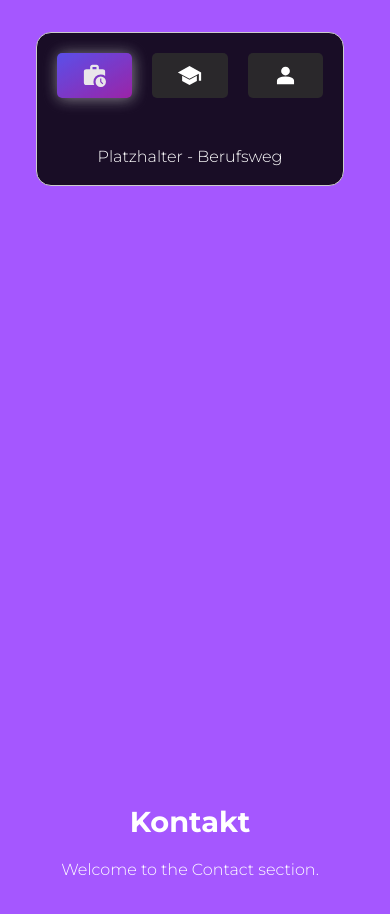
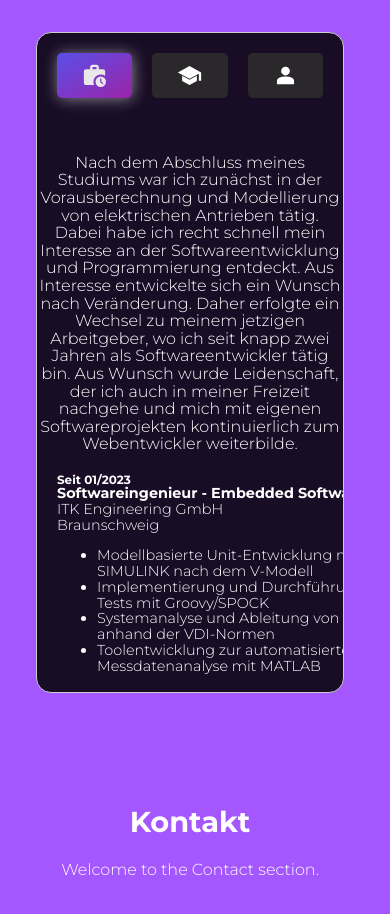
Before and after one commit to DenKim94/PRJ_myPortfolioWebsite, a React (Vite) app in the folder my-website-app/: page / in a window 390 px wide. Shown: the part 1800-2714 px from the top of the page. Built offline with nearby package versions, Linux system fonts and the light colour scheme.

Commit message:
Added job experience items and styles

```diff
--- a/my-website-app/src/components/JobExperienceContent.jsx
+++ b/my-website-app/src/components/JobExperienceContent.jsx
@@ -2,9 +2,27 @@ import './../styles/TabContent.css';
 import * as globalConstants from './../globalConstants.js';
 
 const JobExperienceContent = () => {
+
     return (
-        <div>
-            Platzhalter - Berufsweg
+        <div className='job-content'>
+            <p id="job-description">
+                {globalConstants.INFO_TEXT_JOB_EXPERIENCE}
+            </p>
+            {globalConstants.JOB_EXPERIENCE_CONTENT.map((jobObj, job_index) => (
+                <div className='job-list' key={job_index}>
+                    <h5 id='job-time-period'>{jobObj.timePeriod}</h5>
+                    <div className='job-items'>
+                        <h4 id='job-title'>{jobObj.jobTitle}</h4>
+                        <a id='company-name' href={jobObj.url} target="_blank">{jobObj.company}</a>
+                        <p id='job-location'>{jobObj.location}</p>
+                        <ul className='job-duties'>
+                            {jobObj.duties.map((duty, duty_index) => (
+                                <li key={duty_index}>{duty}</li>
+                            ))}
+                        </ul>
+                    </div>
+                </div>
+            ))}
         </div>
      );
 }
--- a/my-website-app/src/globalConstants.js
+++ b/my-website-app/src/globalConstants.js
@@ -114,11 +114,6 @@ export const PROJECT_CARDS_DATA = [
     },
 ];
 
-// Beschreibungs-/Infotexte für die jeweiligen Abschnitte
-export const INFO_TEXT_ABOUT_SECTION_1 = `Nach dem Studienabschluss in Energietechnik war ich zunächst in der Vorausberechnung von elektrischen Antrieben tätig.
-Dabei habe ich schnell mein Interesse an der Softwareentwicklung und Programmierung entdeckt.
-Aus Interesse entwickelte sich ein Wunsch nach Veränderung. Daher bin ich seit knapp zwei Jahren als Softwareentwickler tätig.
-Aus Wunsch wurde Leidenschaft, der ich auch in meiner Freizeit nachgehe und mich mit eigenen Softwareprojekten kontinuierlich zum Webentwickler weiterbilde.`;
 
 // Pfade zu den Bildern für die Diashow (Photoslider)
 const PATH_TO_IMAGES = 'src/assets/images/';
@@ -142,3 +137,43 @@ export const TAB_INFOS = [
     { label: 'Bildungsweg', contentId: 2, icon: `${PATH_TO_ICONS}Education_Icon.svg`},
     { label: 'Lebensweg', contentId: 3, icon: `${PATH_TO_ICONS}Person_Icon.svg`},
 ];
+
+export const INFO_TEXT_JOB_EXPERIENCE = `Nach dem Abschluss meines Studiums war ich zunächst in der Vorausberechnung und Modellierung von elektrischen Antrieben tätig.
+Dabei habe ich recht schnell mein Interesse an der Softwareentwicklung und Programmierung entdeckt.
+Aus Interesse entwickelte sich ein Wunsch nach Veränderung.
+Daher erfolgte ein Wechsel zu meinem jetzigen Arbeitgeber, wo ich seit knapp zwei Jahren als Softwareentwickler tätig bin.
+Aus Wunsch wurde Leidenschaft, der ich auch in meiner Freizeit nachgehe und mich mit eigenen Softwareprojekten kontinuierlich zum Webentwickler weiterbilde.`;
+
+
+export const JOB_EXPERIENCE_CONTENT = [
+    {
+        jobTitle: 'Softwareingenieur - Embedded Software',
+        company: 'ITK Engineering GmbH',
+        url: 'https://www.itk-engineering.de/unternehmen/',
+        location: 'Braunschweig',
+        timePeriod: 'Seit 01/2023',
+        duties: ['Modellbasierte Unit-Entwicklung mit SCADE oder SIMULINK nach dem V-Modell',
+                'Implementierung und Durchführung von Unit-Tests mit Groovy/SPOCK',
+                'Systemanalyse und Ableitung von Anforderungen anhand der VDI-Normen',
+                'Toolentwicklung zur automatisierten Messdatenanalyse mit MATLAB']
+    },
+    {
+        jobTitle: 'Wissenschaftlicher Mitarbeiter',
+        company: 'Institut für Antriebssysteme und Leistungselektronik',
+        url:'https://www.ial.uni-hannover.de/de/',
+        location: 'Hannover',
+        timePeriod: '01/2022 - 12/2022',
+        duties: ['Analyse und Vorausberechnung von Oberschwingungsverlusten in permanentmagneterregten Synchronmaschinen',
+                'Vorbereitung und Betreuung von studentischen Laborversuchen',
+                'Durchführung von Hörsaalübungen']
+    },
+    {
+        jobTitle: 'Werkstudent - Infotainmentsysteme',
+        company: 'ALTEN Technology GmbH',
+        url: 'https://www.alten-germany.de/ueber-uns/',
+        location: 'Wolfsburg',
+        timePeriod: '04/2021 - 11/2021',
+        duties: ['Testautomatisierung mit Python',
+                'Durchführung von HiL-Tests an Steuergeräten']
+    },
+];
--- a/my-website-app/src/styles/PortfolioSection.css
+++ b/my-website-app/src/styles/PortfolioSection.css
@@ -20,10 +20,11 @@
     overflow-y: auto;
     font-size: 1.1rem;
     text-align: center;
-    max-height: 180px;
+    max-height: 240px;
+    height: 90%;
     margin-right: 20px;
     margin-left: 20px;
-    margin-bottom: 25px;
+    margin-bottom: 20px;
     padding: 5px;
 }
 
--- a/my-website-app/src/styles/TabContent.css
+++ b/my-website-app/src/styles/TabContent.css
@@ -1 +1,142 @@
 @import url('index.css');
+
+.job-content {
+    display: flex;
+    flex-direction: column;
+    max-height: calc((90vh - var(--minHeightSectionsOffset, 50px))*0.85);
+    min-width: calc(var(--minAppWidth)*0.9);
+    height: 100%;
+    width: 100%;
+    justify-content: flex-start;
+    align-items: center;
+    padding-bottom: 10px;
+    margin-bottom: 20px;
+    overflow-y: scroll; /* Scrollbar bei Überlauf */
+}
+
+.job-list {
+    font-size: 0.9rem;
+    font-family: 'Montserrat', 'Inter', Arial, sans-serif;
+    display: flex;
+    flex-direction: row;
+    justify-content: space-between;
+    padding-left: 20px;
+    padding-right: 20px;
+    margin-top: 0;
+    max-width: calc(var(--maxWidthSections)*0.8);
+    min-width: calc(var(--minAppWidth)*0.8);
+    width: 90%;
+    height: 100%;
+}
+
+.job-items {
+    width: 66%;
+    text-align: left;
+}
+
+#job-title {
+    margin-top: 0;
+    margin-bottom: 0;
+}
+
+#job-location {
+    margin-top: 0;
+    margin-bottom: 0;
+}
+
+#job-time-period {
+    width: 33%;
+    text-align: left;
+    margin-top: 0;
+}
+
+#job-description {
+    display: flex;
+    padding-left: 20px;
+    padding-right: 20px;
+    text-align: center;
+    min-height: 250px;
+    max-height: 280px;
+    margin-bottom: 0;
+    max-width: calc(var(--maxWidthSections)*0.8);
+    min-width: calc(var(--minAppWidth)*0.8);
+    width: 90%;
+    flex-shrink: 0;
+    flex-grow: 1;
+    height: auto;
+    overflow-y: auto;
+}
+
+#company-name {
+    text-decoration: none;
+    color: white;
+  }
+
+  #company-name:hover {
+    text-decoration: underline;
+  }
+
+/* Mobile view: laptop */
+@media(max-width: 1930px) and (max-height: 1100px){
+    #job-description{
+        text-align: justify;
+    }
+}
+
+/* Mobile view: tablet */
+@media(max-width: 1030px) and (max-height: 1370px){
+    #job-description  {
+        max-height: 450px;
+        margin-bottom: 20px;
+    }
+}
+
+@media(max-width: 1370px) and (max-height: 1030px){
+    #job-description  {
+        margin-bottom: 20px;
+    }
+
+    .job-content {
+        max-height: calc((90vh - var(--minHeightSectionsOffset, 50px))*0.80);
+    }
+}
+
+/* Mobile view: smartphone */
+@media screen and (max-width: 440px) and (max-height: 940px){
+    #job-description  {
+        margin-bottom: 20px;
+        text-align: center;
+        min-width: calc(var(--minAppWidth)*0.6);
+        max-width: calc(var(--maxWidthSections)*0.9);
+        width: 100%;
+        padding-left: 0;
+        padding-right: 0;
+    }
+
+    .job-content {
+        min-width: calc(var(--minAppWidth)*0.6);
+        max-width: calc(var(--maxWidthSections)*0.8);
+        width: 100%;
+        min-height: calc(var(--minHeightSections)*0.65);
+        justify-content: flex-start;
+        align-items: flex-start;
+    }
+
+    .job-list {
+        min-width: 200px;
+        max-width: 400px;
+        width: 400px;
+        flex-direction: column;
+        align-items: flex-start;
+        justify-content: center;
+    }
+
+    .job-items {
+        width: 100%;
+    }
+
+    #job-time-period {
+        width: 90%;
+        margin-bottom: 0;
+    }
+}
--- a/my-website-app/src/styles/TabsContainer.css
+++ b/my-website-app/src/styles/TabsContainer.css
@@ -3,8 +3,9 @@
 .tabs-container {
     position: relative;
     max-width: calc(var(--maxWidthSections)*0.9);
-    max-height: var(--maxHeightProjectCard);
+    min-height: var(--minHeightSections);
     min-width: calc(var(--minAppWidth)*0.9);
+    max-height: calc(90vh - var(--minHeightSectionsOffset, 50px));;
     width: 70%;
     margin: auto;
     margin-bottom: 20px;
@@ -25,7 +26,7 @@
     display: flex;
     justify-content: space-between; /* Sorgt für gleichmäßigen Abstand */
     gap: 20px; /* Abstand zwischen Tabs */
-    margin-bottom: 30px;
+    margin-bottom: 20px;
     padding: 20px;
 }
 
@@ -106,6 +107,11 @@
         min-width: calc(var(--minAppWidth)*0.85);
         max-width: calc(var(--minAppWidth)*0.9);
     }
+
+    .tabs-container.animated{
+        min-height: calc(var(--minHeightSections)*0.85);
+    }
+
 }
 
 /* Mobile view: tablet */
@@ -113,5 +119,4 @@
     .tab-label {
         display: none;
     }
-
 }
```
